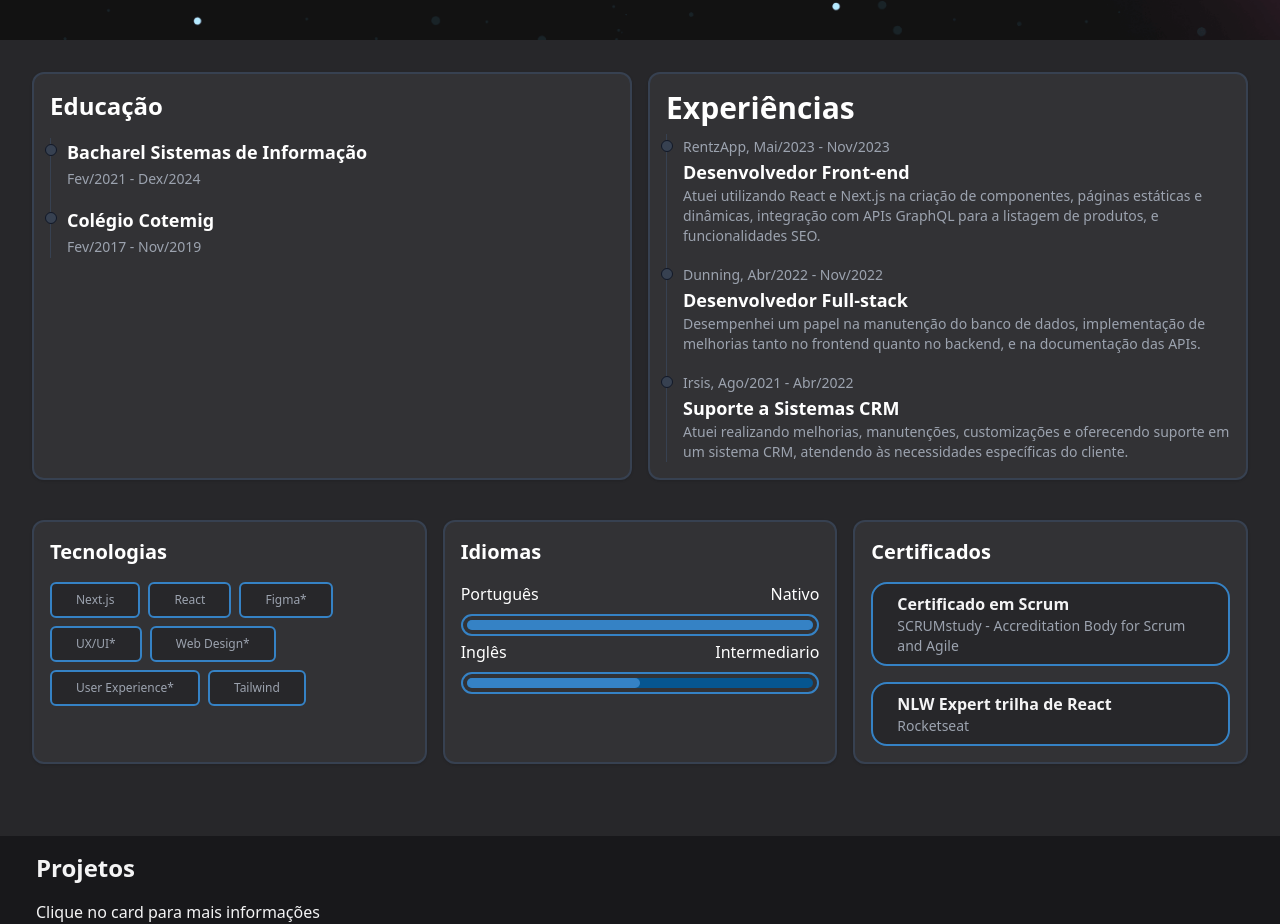
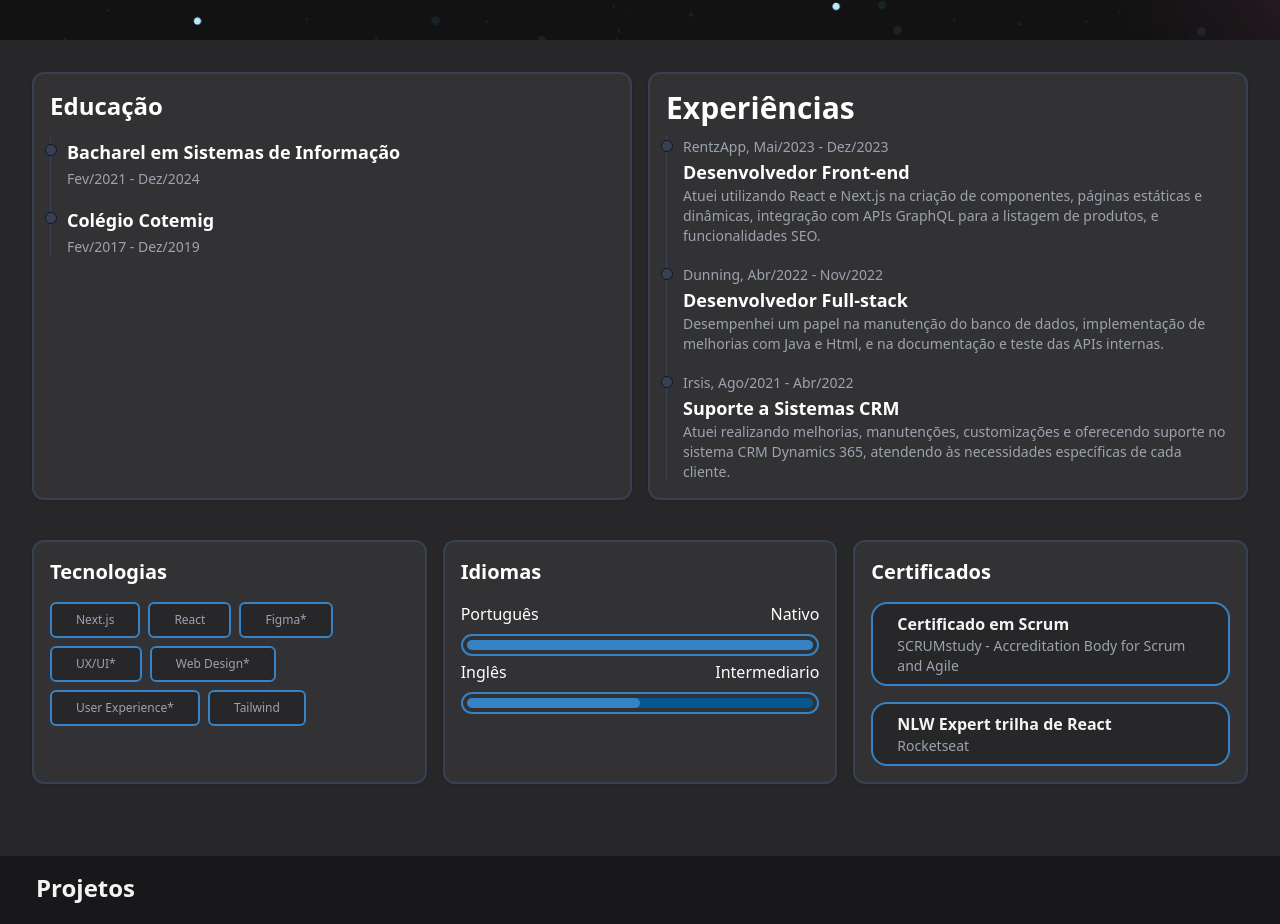
Before and after one commit to rodrigueslucas062/portfolio, a Next.js app: page / in a window 1280 px wide. Shown: the part 963-1887 px from the top of the page. Built offline with nearby package versions, Linux system fonts and the light colour scheme.

Commit message:
💬Text update

```diff
--- a/src/components/sobre/Sobre.jsx
+++ b/src/components/sobre/Sobre.jsx
@@ -8,13 +8,13 @@ const Sobre = () => {
                         <ol className="relative border-s border-gray-700 group-hover:border-gray-500">
                             <li className="mb-4 ms-4">
                                 <div className="absolute w-3 h-3 rounded-full mt-1.5 -start-1.5 border border-gray-900 bg-gray-700"></div>
-                                <h3 className="text-lg font-semibold text-white">Bacharel Sistemas de Informação</h3>
-                                <time className="mb-1 text-sm font-normal leading-none text-gray-400">Fev/2021 - Dex/2024</time>
+                                <h3 className="text-lg font-semibold text-white">Bacharel em Sistemas de Informação</h3>
+                                <time className="mb-1 text-sm font-normal leading-none text-gray-400">Fev/2021 - Dez/2024</time>
                             </li>
                             <li className="mb-4 ms-4">
                                 <div className="absolute w-3 h-3 rounded-full mt-1.5 -start-1.5 border border-gray-900 bg-gray-700"></div>
                                 <h3 className="text-lg font-semibold text-white">Colégio Cotemig</h3>
-                                <time className="mb-1 text-sm font-normal leading-none text-gray-400">Fev/2017 - Nov/2019</time>
+                                <time className="mb-1 text-sm font-normal leading-none text-gray-400">Fev/2017 - Dez/2019</time>
                             </li>
                         </ol>
                     </article>
@@ -26,7 +26,7 @@ const Sobre = () => {
                     <ol className="relative border-s border-gray-700 group-hover:border-gray-500">
                         <li className="mb-4 ms-4">
                             <div className="absolute w-3 h-3 rounded-full mt-1.5 -start-1.5 border border-gray-900 bg-gray-700"></div>
-                            <time className="mb-1 text-sm font-normal leading-none text-gray-400">RentzApp, Mai/2023 - Nov/2023</time>
+                            <time className="mb-1 text-sm font-normal leading-none text-gray-400">RentzApp, Mai/2023 - Dez/2023</time>
                             <h3 className="text-lg font-semibold text-white">Desenvolvedor Front-end</h3>
                             <p className="mb-4 text-sm font-normal text-gray-400">Atuei utilizando React e Next.js na criação de componentes, páginas estáticas e dinâmicas, integração com APIs GraphQL para a listagem de produtos, e funcionalidades SEO.</p>
                         </li>
@@ -34,13 +34,13 @@ const Sobre = () => {
                             <div className="absolute w-3 h-3 rounded-full mt-1.5 -start-1.5 border border-gray-900 bg-gray-700"></div>
                             <time className="mb-1 text-sm font-normal leading-none text-gray-400">Dunning, Abr/2022 - Nov/2022</time>
                             <h3 className="text-lg font-semibold text-white">Desenvolvedor Full-stack</h3>
-                            <p className="text-sm font-normal text-gray-400">Desempenhei um papel na manutenção do banco de dados, implementação de melhorias tanto no frontend quanto no backend, e na documentação das APIs.</p>
+                            <p className="text-sm font-normal text-gray-400">Desempenhei um papel na manutenção do banco de dados, implementação de melhorias com Java e Html, e na documentação e teste das APIs internas.</p>
                         </li>
                         <li className="ms-4">
                             <div className="absolute w-3 h-3 rounded-full mt-1.5 -start-1.5 border border-gray-900 bg-gray-700"></div>
                             <time className="mb-1 text-sm font-normal leading-none text-gray-400">Irsis, Ago/2021 - Abr/2022</time>
                             <h3 className="text-lg font-semibold text-white">Suporte a Sistemas CRM</h3>
-                            <p className="text-sm font-normal text-gray-400">Atuei realizando melhorias, manutenções, customizações e oferecendo suporte em um sistema CRM, atendendo às necessidades específicas do cliente.</p>
+                            <p className="text-sm font-normal text-gray-400">Atuei realizando melhorias, manutenções, customizações e oferecendo suporte no sistema CRM Dynamics 365, atendendo às necessidades específicas de cada cliente.</p>
                         </li>
                     </ol>
                 </div>
```
